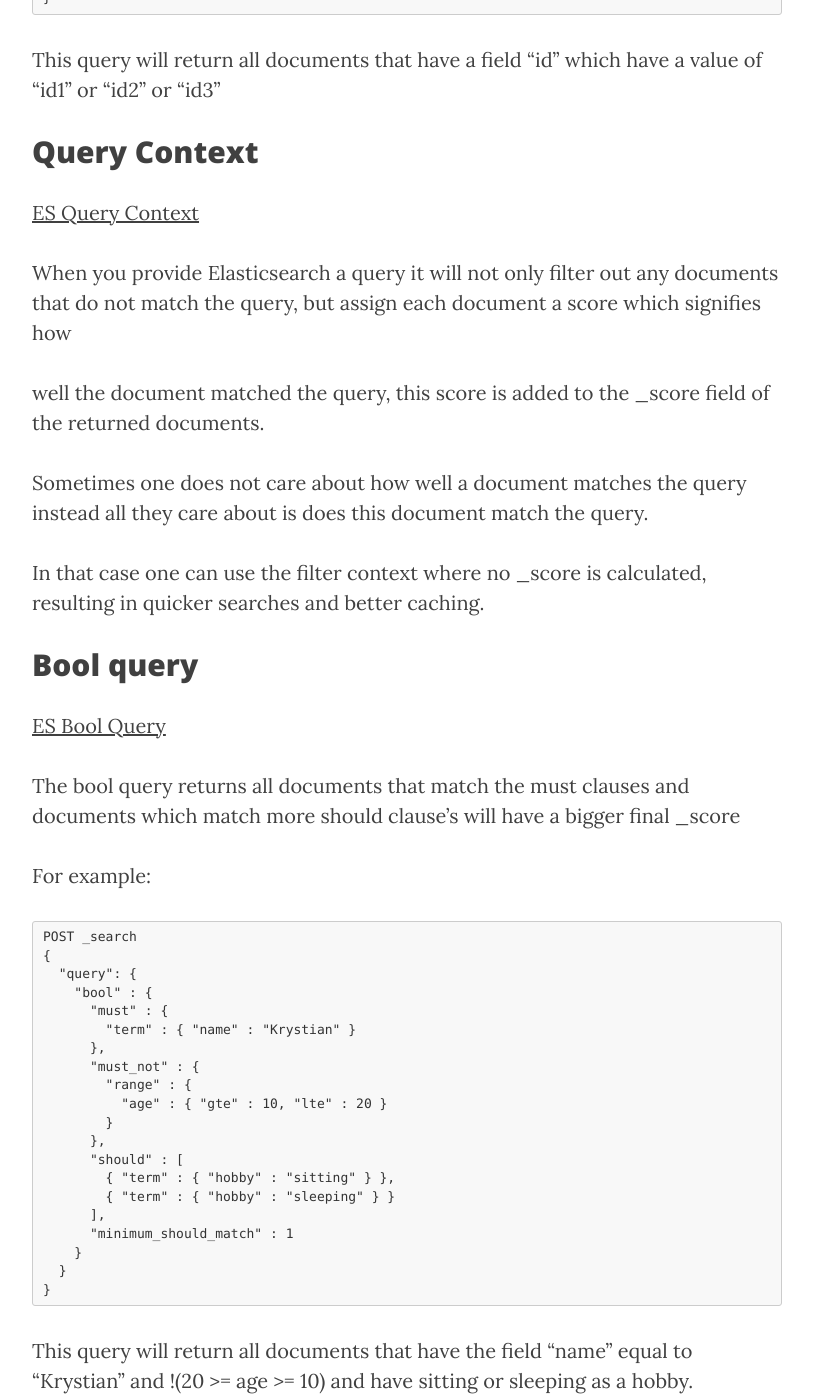
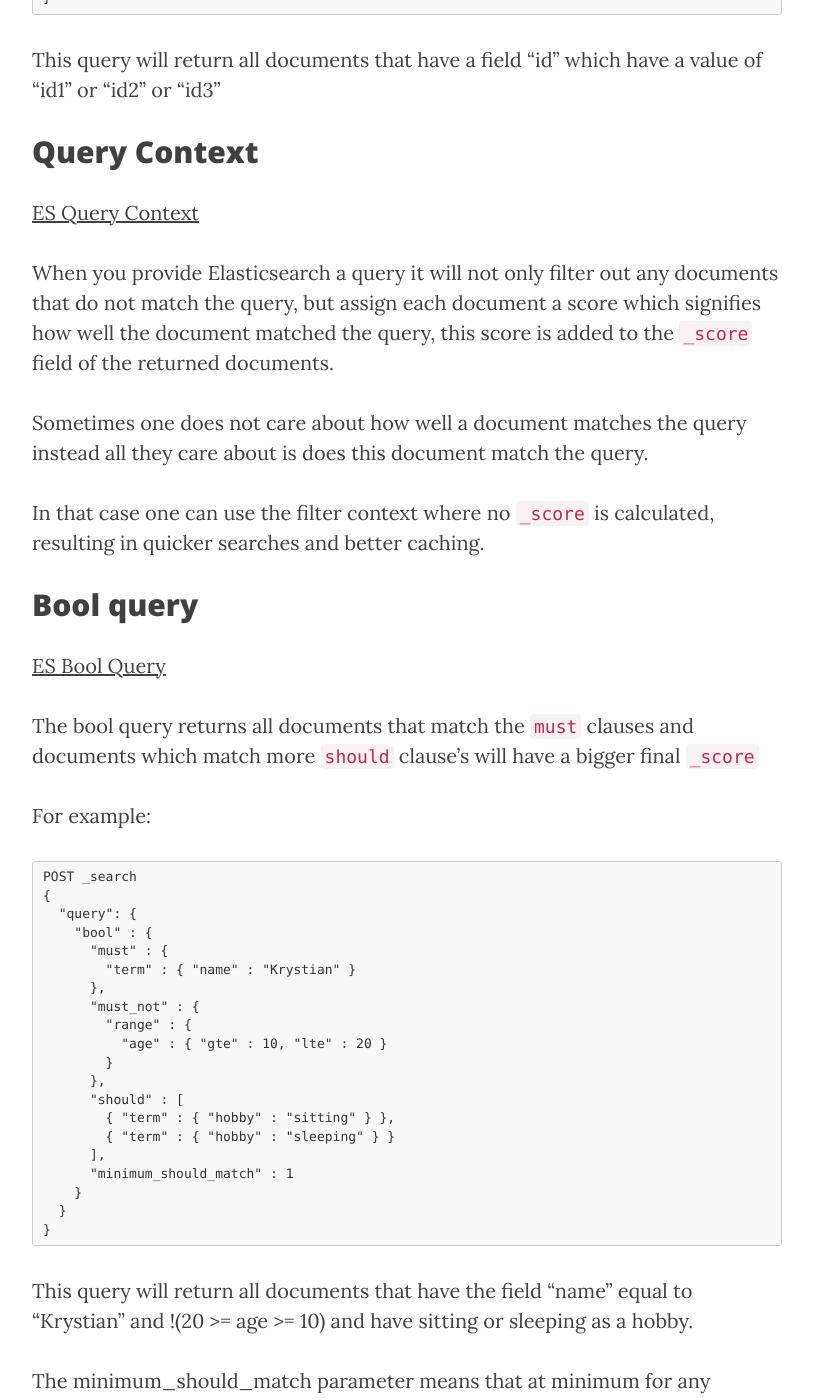
Before and after one commit to kwojcicki/kwojcicki.github.io, a Jekyll site: the page built from _posts/2018-01-15-ES-TERMS_QUERY.md, in a window 1280 px wide and 1400 px high, scrolled down 1153 px. Shown: the whole window, without its empty margins (233-1046 px from the left). Built offline with Jekyll 4.4.1, drawn with Linux system fonts in a browser that asks for light colours; nearby versions of some CDN libraries; some of the changed text lies outside the part shown.

Commit message:
formatting

````diff
--- a/_posts/2018-01-15-ES-TERMS_QUERY.md
+++ b/_posts/2018-01-15-ES-TERMS_QUERY.md
@@ -30,18 +30,16 @@ This query will return all documents that have a field "id" which have a value o
 ## Query Context
 [ES Query Context](https://www.elastic.co/guide/en/elasticsearch/reference/current/query-filter-context.html)
 
-When you provide Elasticsearch a query it will not only filter out any documents that do not match the query, but assign each document a score which signifies how
-
-well the document matched the query, this score is added to the _score field of the returned documents.
+When you provide Elasticsearch a query it will not only filter out any documents that do not match the query, but assign each document a score which signifies how well the document matched the query, this score is added to the ```_score``` field of the returned documents.
 
 Sometimes one does not care about how well a document matches the query instead all they care about is does this document match the query.
 
-In that case one can use the filter context where no _score is calculated, resulting in quicker searches and better caching.
+In that case one can use the filter context where no ```_score``` is calculated, resulting in quicker searches and better caching.
 
 ## Bool query
 [ES Bool Query](https://www.elastic.co/guide/en/elasticsearch/reference/current/query-dsl-bool-query.html)
 
-The bool query returns all documents that match the must clauses and documents which match more should clause's will have a bigger final _score
+The bool query returns all documents that match the ```must``` clauses and documents which match more ```should``` clause's will have a bigger final ```_score```
 
 For example:
 
````
Also changed, not shown: other parts of _posts/2018-01-15-ES-TERMS_QUERY.md (+2 -2 lines).
